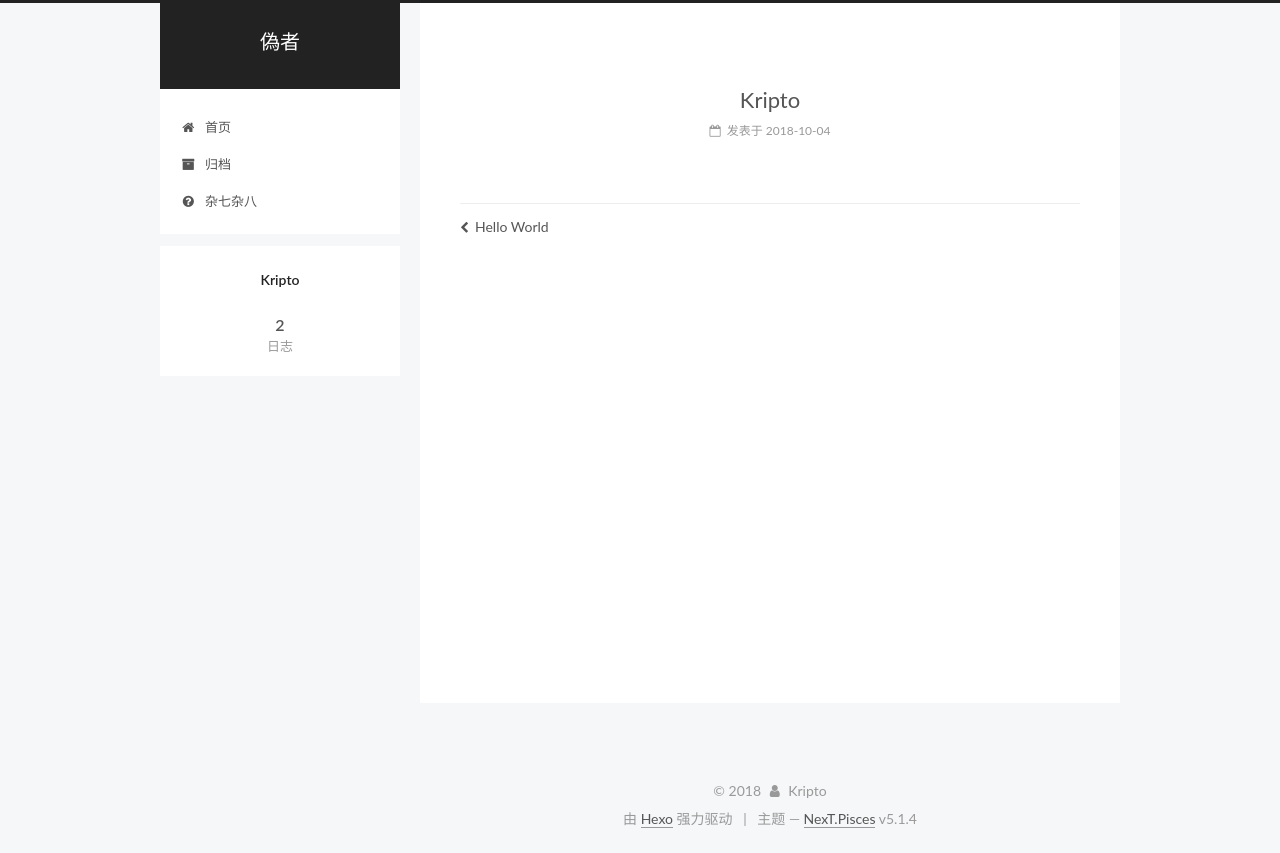
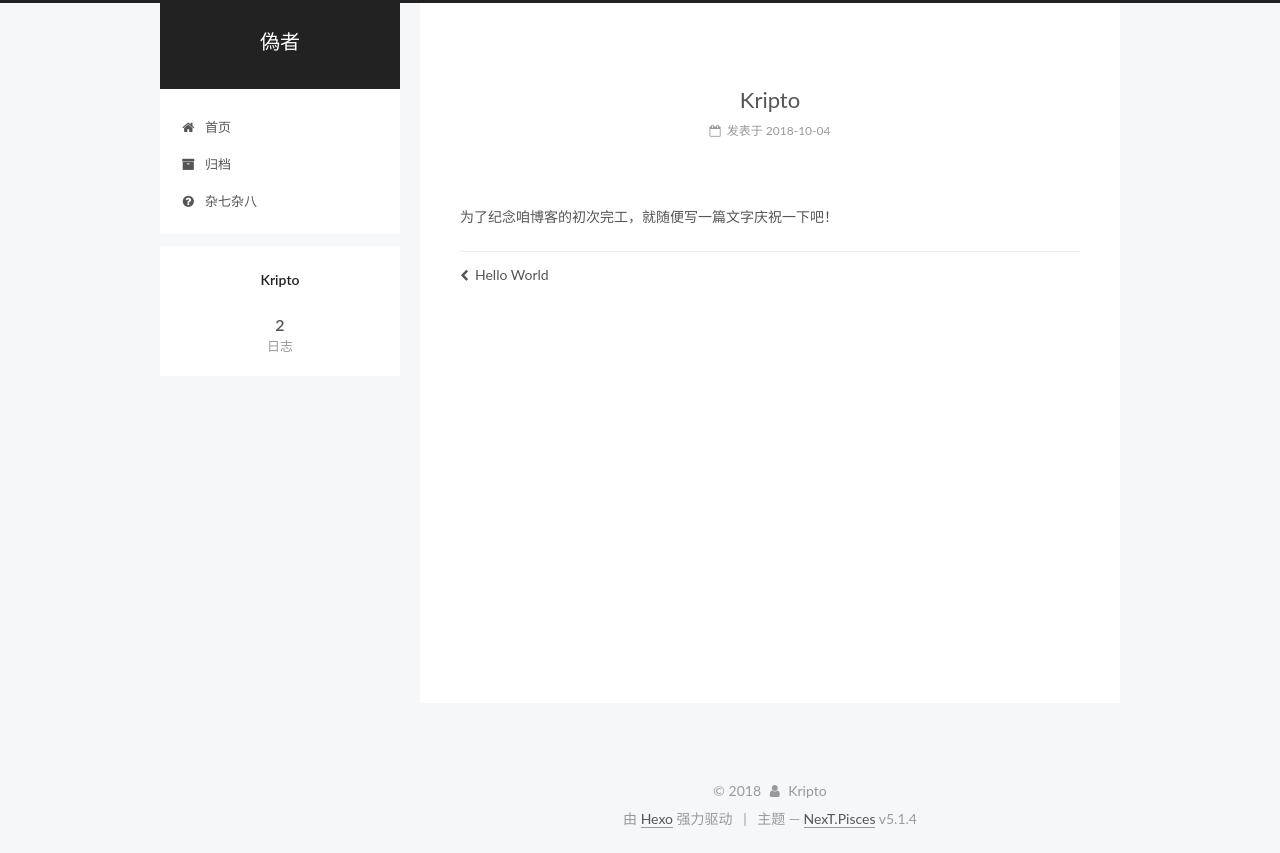
Before and after one commit to Criogaid/Criogaid.github.io, a plain HTML site: page 2018/10/04/Kripto/index.html in a window 1280 px wide. Drawn offline with Linux system fonts and the light colour scheme.

Commit message:
Site updated: 2018-10-04 20:02:54

```diff
--- a/2018/10/04/Kripto/index.html
+++ b/2018/10/04/Kripto/index.html
@@ -79,14 +79,17 @@
 
 
 
+<meta name="description" content="为了纪念咱博客的初次完工，就随便写一篇文字庆祝一下吧！">
 <meta property="og:type" content="article">
 <meta property="og:title" content="Kripto">
 <meta property="og:url" content="https://criogaid.github.io/2018/10/04/Kripto/index.html">
 <meta property="og:site_name" content="偽者">
+<meta property="og:description" content="为了纪念咱博客的初次完工，就随便写一篇文字庆祝一下吧！">
 <meta property="og:locale" content="zh-Hans">
-<meta property="og:updated_time" content="2018-10-04T11:39:19.771Z">
+<meta property="og:updated_time" content="2018-10-04T12:02:45.792Z">
 <meta name="twitter:card" content="summary">
 <meta name="twitter:title" content="Kripto">
+<meta name="twitter:description" content="为了纪念咱博客的初次完工，就随便写一篇文字庆祝一下吧！">
 
 
 
@@ -306,6 +309,7 @@
 
 
 
+        <p>为了纪念咱博客的初次完工，就随便写一篇文字庆祝一下吧！</p>
 
 
     </div>
```
Also changed, not shown: index.html (+1 -0 lines).
